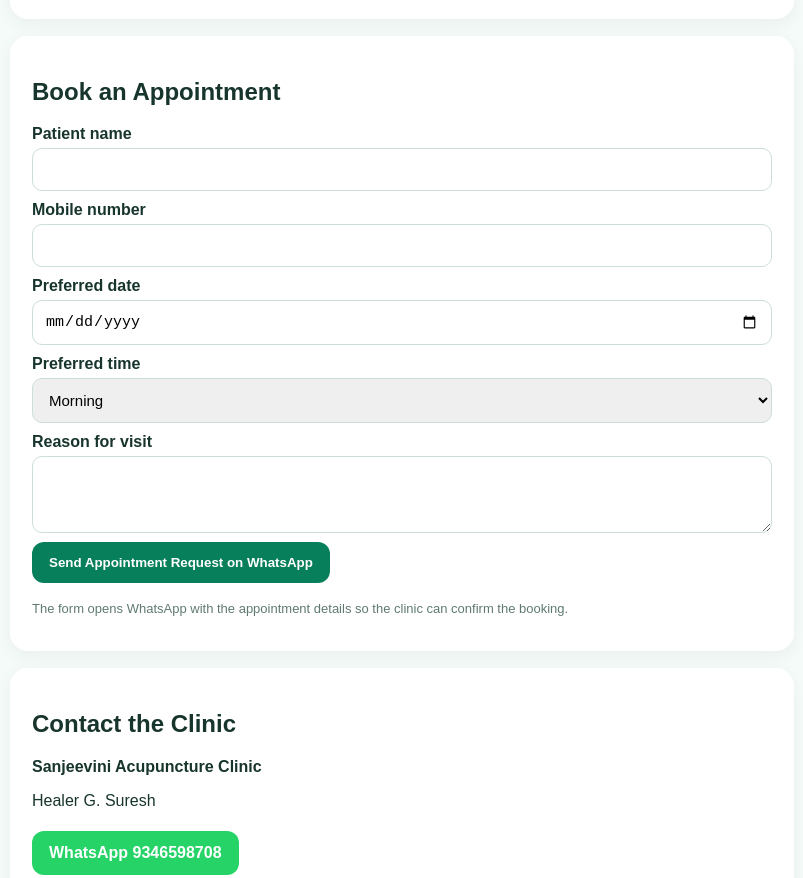
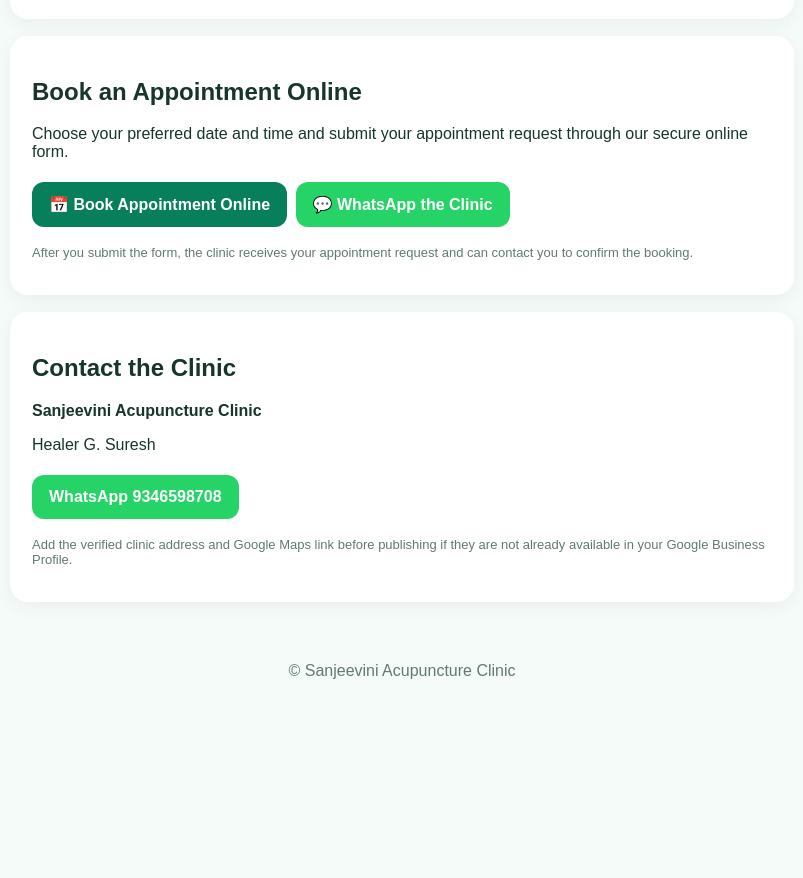
Before and after one commit to sanjeeviniacupuncture-create/-sanjeevini-acupuncture, a plain HTML site: page index.html in a window 1280 px wide. Shown: the part 1101-1979 px from the top of the page, without its empty margins (238-1041 px from the left). After the commit the page ends 1806 px from the top, so only its background shows below. Drawn offline with Linux system fonts and the light colour scheme.

Commit message:
Add files via upload
    Add online appointment booking

```diff
--- a/index.html
+++ b/index.html
@@ -3,6 +3,12 @@
 <head>
 <meta charset="utf-8">
 <meta name="viewport" content="width=device-width,initial-scale=1">
+<link rel="manifest" href="manifest.webmanifest">
+<link rel="apple-touch-icon" href="icon-192.png">
+<meta name="theme-color" content="#087f5b">
+<meta name="mobile-web-app-capable" content="yes">
+<meta name="apple-mobile-web-app-capable" content="yes">
+<meta name="apple-mobile-web-app-title" content="Sanjeevini Clinic">
 <link rel="manifest" href="manifest.webmanifest">
 <meta name="theme-color" content="#087f5b">
 <meta name="mobile-web-app-capable" content="yes">
@@ -59,17 +65,11 @@
 </section>
 
 <section id="appointment" class="card">
-<h2>Book an Appointment</h2>
-<form onsubmit="sendAppointment(event)">
-<label>Patient name</label><input id="patient" required>
-<label>Mobile number</label><input id="mobile" type="tel" required>
-<label>Preferred date</label><input id="date" type="date" required>
-<label>Preferred time</label><select id="time"><option>Morning</option><option>Afternoon</option><option>Evening</option></select>
-<label>Reason for visit</label><textarea id="reason" rows="3"></textarea>
-<button class="btn green" type="submit">Send Appointment Request on WhatsApp</button>
-</form>
-<div id="status"></div>
-<p class="note">The form opens WhatsApp with the appointment details so the clinic can confirm the booking.</p>
+<h2>Book an Appointment Online</h2>
+<p>Choose your preferred date and time and submit your appointment request through our secure online form.</p>
+<a class="btn green" href="https://docs.google.com/forms/d/e/1FAIpQLScw71RewCNOgzpIVoP_zl0TpRJFYZeZgBu_Pq4UkFTXbHkeLA/viewform?usp=header" target="_blank" rel="noopener">📅 Book Appointment Online</a>
+<a class="btn wa" href="https://wa.me/919346598708" target="_blank" rel="noopener">💬 WhatsApp the Clinic</a>
+<p class="note">After you submit the form, the clinic receives your appointment request and can contact you to confirm the booking.</p>
 </section>
 
 <section id="contact" class="card">
@@ -97,5 +97,6 @@
 ib.addEventListener("click",async()=>{if(!deferredPrompt)return;deferredPrompt.prompt();await deferredPrompt.userChoice;deferredPrompt=null;ib.style.display="none";});
 if("serviceWorker" in navigator) window.addEventListener("load",()=>navigator.serviceWorker.register("sw.js"));
 </script>
+<script>if("serviceWorker" in navigator){window.addEventListener("load",()=>navigator.serviceWorker.register("sw.js").catch(()=>{}));}</script>
 </body>
 </html>
```
Also changed, not shown: sw.js (+4 -4 lines), manifest.webmanifest.
